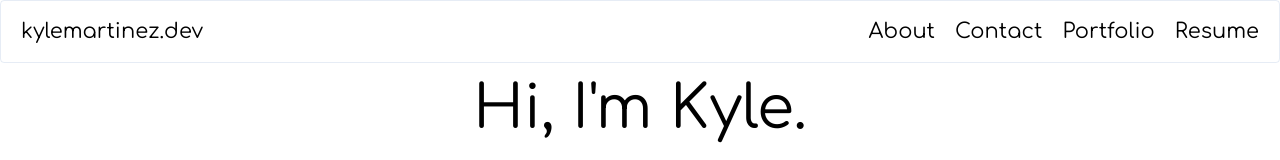
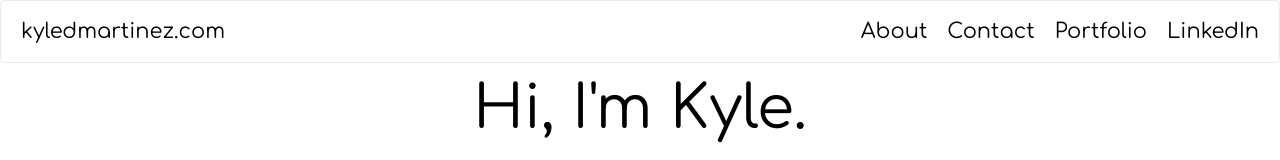
Before and after one commit to kylemrtnez/kylemrtnez.github.io, a plain HTML site: page about.html in a window 1280 px wide. Shown: the top 160 px of the page. Drawn offline with Linux system fonts and the light colour scheme.

Commit message:
Remove resume from website

```diff
--- a/about.html
+++ b/about.html
@@ -16,15 +16,15 @@
         <!-- Main Navigation Bar -->
         <nav class='main-nav'>
             <ul>
-                <li class='left'><a href="https://www.kylemartinez.dev">kylemartinez.dev</a> </li>
-                <li class='right'><a href="https://www.kylemartinez.dev/about">About</a></li>
+                <li class='left'><a href="https://www.kylemartinez.dev">kyledmartinez.com</a> </li>
+                <li class='right'><a href="https://www.kylemartinez.dev/about.html">About</a></li>
                 <li class='right'><a href="mailto:kyle.martinez.043@gmail.com">Contact</a></li>
                 <li class='right'><a href="https://www.kylemartinez.dev">Portfolio</a></li>
-                <li class='right end-nav'><a href="static/Kyle_Martinez_Resume_v1.2.pdf">Resume</a></li>
-                <li class="dropdown-content"><a href="https://www.kylemartinez.dev/about">About</a></li>
+                <li class='right end-nav'><a href="https://www.linkedin.com/in/kylemartinez/">LinkedIn</a></li>
+                <li class="dropdown-content"><a href="https://www.kylemartinez.dev/about.html">About</a></li>
                 <li class="dropdown-content"><a href="mailto:kyle.martinez.043@gmail.com">Contact</a></li>
                 <li class="dropdown-content"><a href="https://kylemartinez.dev">Portfolio</a></li>
-                <li class="dropdown-content"><a href="static/Kyle_Martinez_Resume_v1.2.pdf">Resume</a></li>
+                <li class="dropdown-content"><a href="static/Kyle_Martinez_Resume_v1.2.pdf">LinkedIn</a></li>
                 <div class="dropdown mobile-nav">
                     <button class='hamburger'><i class="fas fa-bars fa-2x"></i></button>
                 </div>
```
Also changed, not shown: index.html (+4 -4 lines).
